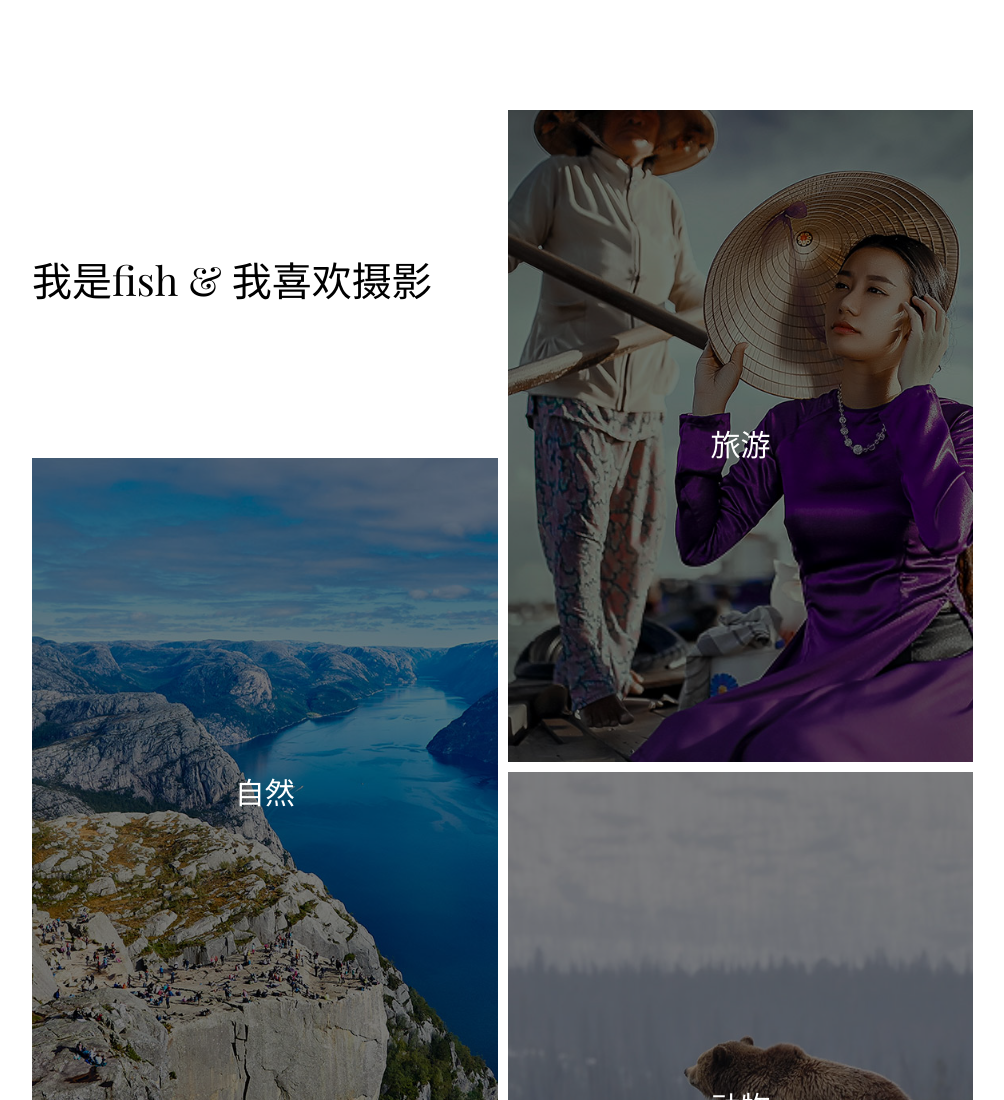
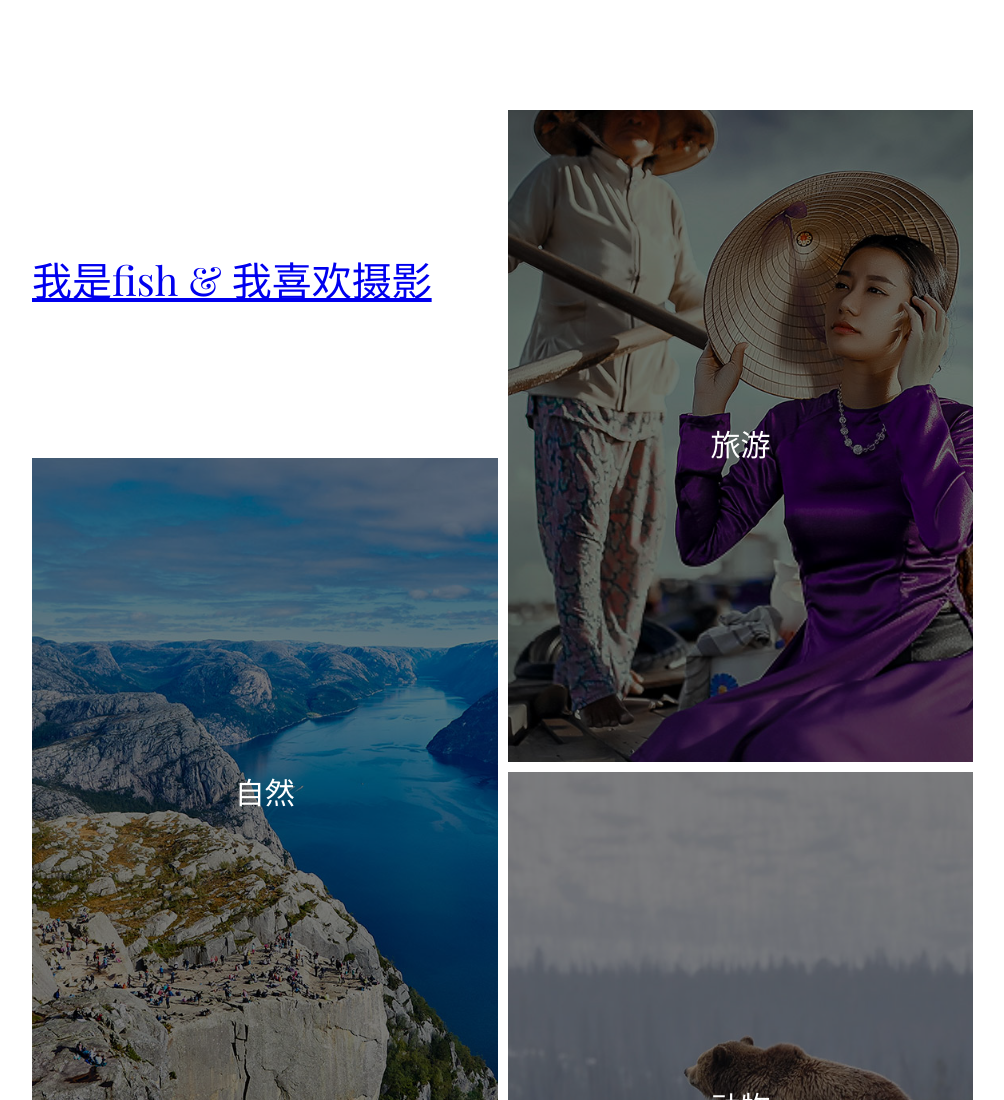
Before and after one commit to fishedee/gallery, a plain HTML site: page static/index.html in a window 1280 px wide. Shown: the top 1100 px of the page, without its empty margins (123-1127 px from the left). Drawn offline with nearby package versions, Linux system fonts and the light colour scheme; a web font is replaced by a local one.

Commit message:
加入主业跳转

```diff
--- a/static/index.html
+++ b/static/index.html
@@ -124,7 +124,7 @@
 	<body>
 		<div class="container">
 			<div class="left">
-				<div class="author">我是fish & 我喜欢摄影</div>
+				<a href="https://blog.fishedee.com"><div class="author">我是fish & 我喜欢摄影</div></a>
 				<div class="category fadeIn animated" onclick="go('nature')"><img src="img/nature.jpg"/><div class="wrap"><div class="text"><h2>自然</h2></div></div></div>
 				<div class="category fadeIn animated" onclick="go('food')"><img src="img/food.jpg"/><div class="wrap"><div class="text"><h2>美食</h2></div></div></div>
 				<div class="category fadeIn animated" onclick="go('face')"><img src="img/faces.jpg"/><div class="wrap"><div class="text"><h2>人物</h2></div></div></div>
```
